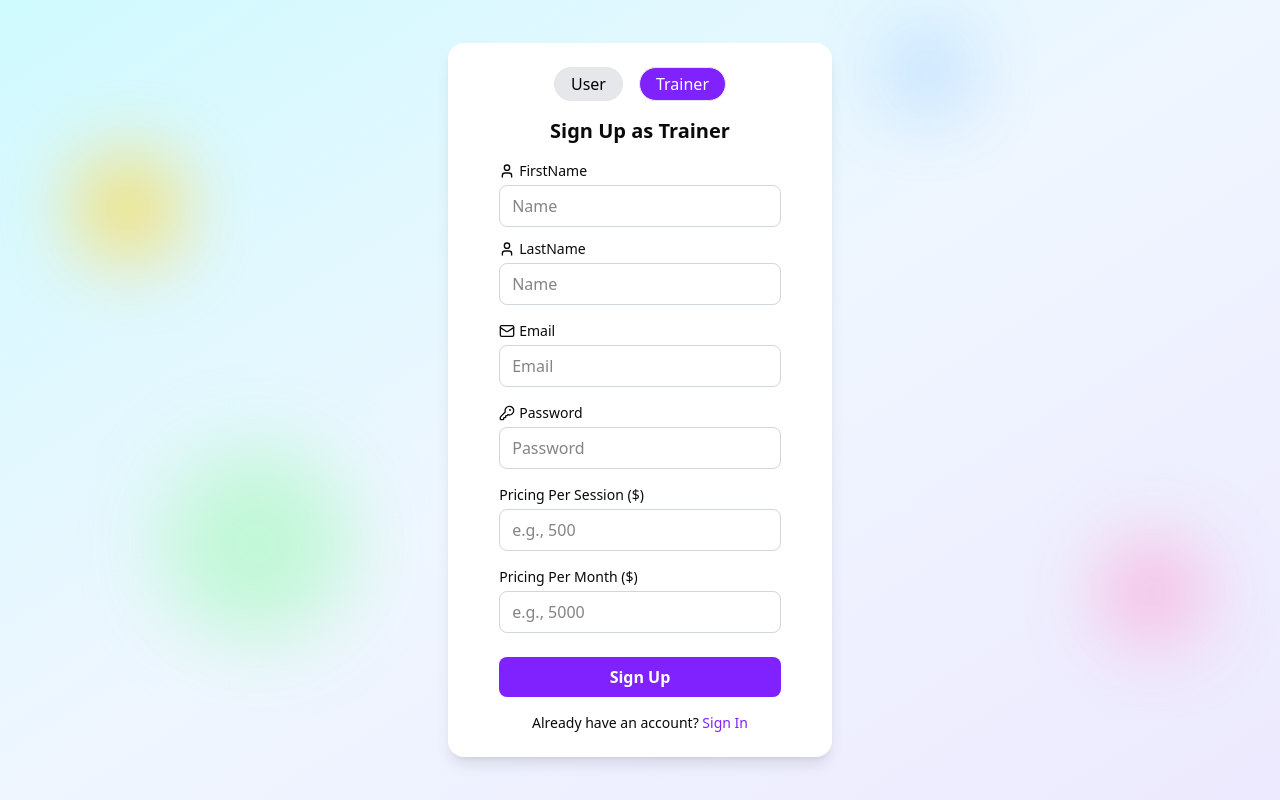
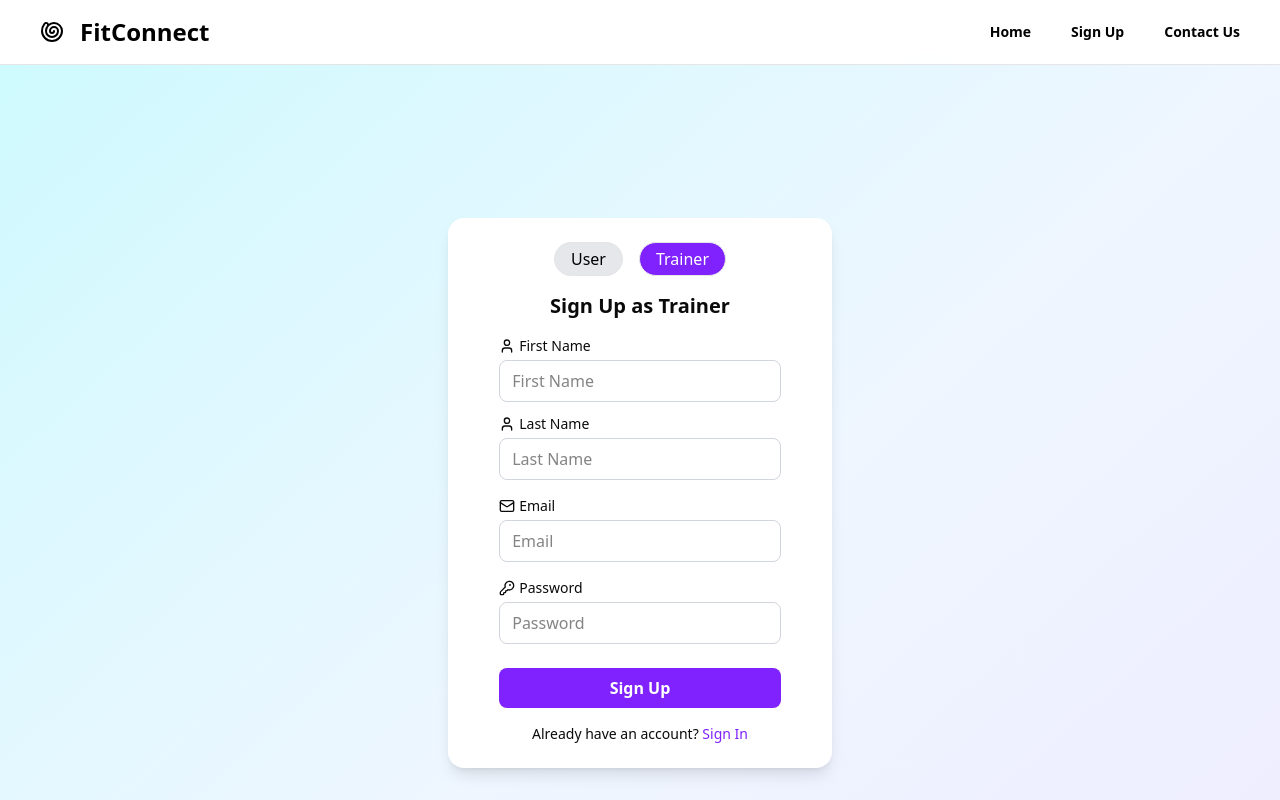
Before and after one commit to Praveenkumar02023/fit-connect, a React (Vite) app in the folder frontend/: page /signup/user in a window 1280 px wide. Both pictures are taken after a click on the button "Trainer". Shown: the top 800 px of the page. Built offline with nearby package versions, Linux system fonts and the light colour scheme.

Commit message:
update signin / signup page.

```diff
--- a/frontend/src/App.jsx
+++ b/frontend/src/App.jsx
@@ -60,9 +60,6 @@ function App() {
             <Route index element={<Dashboard />} />
             <Route path="trainers/:id" element={<TrainerProfile />} />
             <Route path="chat/:id" element={<Chat />} />
-            <Route path="contact" element={<Contact />} />
-            <Route path="policy" element={<Policy />} />
-            <Route path="terms" element={<Terms />} />
             <Route path="bookSessions" element={<BookSessions />} />
             <Route path="subscriptions" element={<ViewSubscriptions />} />
             <Route path="about" element={<AboutUs />} />
@@ -80,6 +77,9 @@ function App() {
           <Route path="/subscription-success" element={<SubscriptionSuccess />} />
           <Route path="/session-success" element={<SessionSuccess />} />
           <Route path="/event-success" element={<EventSuccess />} />
+            <Route path="/policy" element={<Policy />} />
+            <Route path="/contact" element={<Contact />} />
+            <Route path="/terms" element={<Terms />} />
 
           {/* Trainer Routes with Layout */}
           <Route path="/trainer" element={<TrainerLayout />}>
--- a/frontend/src/components/Signin.jsx
+++ b/frontend/src/components/Signin.jsx
@@ -1,63 +1,52 @@
-;
 import { Mail, KeyRoundIcon } from 'lucide-react';
+import { Link, useParams, useNavigate } from 'react-router-dom';
+import axios from "axios";
+import toast from "react-hot-toast";
+import { useRef, useContext } from 'react';
+import { StoreContext } from '../Context/StoreContext';
 
-import { Link, useParams, useNavigate } from 'react-router-dom';
-import axios from "axios"
-import toast from "react-hot-toast"
-import { useRef, useContext  } from 'react';
-import {StoreContext} from '../Context/StoreContext';
-
-
+import Navbar from '../components/User-Dashboard/Navbar'; // adjust path as needed
+import Footer from '../components/LandingPage/Footer'; // adjust path as needed
 
 const Signin = () => {
-  const emailRef = useRef(null)
-  const passwordRef = useRef(null)
+  const emailRef = useRef(null);
+  const passwordRef = useRef(null);
   const { role } = useParams();
   const navigate = useNavigate();
-  const {url , setToken} = useContext(StoreContext);
+  const { url, setToken } = useContext(StoreContext);
 
+  const currentRole = role === 'trainer' ? 'Trainer' : 'User';
 
-  const currentRole = role === 'trainer' ? 'Trainer' : 'User'; // default to User
-
-  const handleSignin = async() => {
+  const handleSignin = async () => {
     const email = emailRef.current.value;
     const password = passwordRef.current.value;
 
+    try {
+      let res;
 
-
-      try {
-
-        let res ;
-
-        if(currentRole === "Trainer"){
-
-          res = await axios.post(`${url}/api/v1/trainer/signin`,{
-          email :  email,
-          password : password
-
+      if (currentRole === "Trainer") {
+        res = await axios.post(`${url}/api/v1/trainer/signin`, {
+          email,
+          password
         });
-
-        }else{
-
-          res = await axios.post(`${url}/api/v1/user/signin`,{
-          email :  email,
-          password : password
+      } else {
+        res = await axios.post(`${url}/api/v1/user/signin`, {
+          email,
+          password
         });
       }
 
-        if(res.status != 200){
+      if (res.status !== 200) {
+        toast.error(res.message || "Something went wrong");
+        return;
+      }
 
-          toast.error(res.message || "something went wrong");
-          return;
+      setToken(res.data.token);
+      toast.success(res.message || "Signin successful");
 
-        }
-        setToken(res.data.token);
-        toast.success(res.message || "signin successfull");
-        setToken(res.data.token)
-
-        if(currentRole === "Trainer"){
+      if (currentRole === "Trainer") {
         navigate("/trainer/");
-        }else{
+      } else {
         navigate("/user/feed");
       }
 
@@ -65,22 +54,23 @@ const Signin = () => {
       toast.error(error.message);
       console.log(error);
     }
-
-  }
-
+  };
 
   return (
-    <div className="relative h-screen w-screen flex items-center justify-center bg-gradient-to-br from-violet-100 via-cyan-50 to-blue-50">
+    <>
+      <Navbar place="auth" />
+
+      <div className="relative min-h-screen w-full flex items-center justify-center bg-gradient-to-br from-violet-100 via-cyan-50 to-blue-50 pt-10 pb-20">
         {/* Animated Background */}
-      <div className="h-full w-full absolute inset-0">
-        <div className="absolute bottom-40 right-20 h-24 w-24 rounded-full bg-violet-300 blur-2xl animate-pulse"></div>
-        <div className="absolute bottom-40 left-40 h-48 w-48 rounded-full bg-cyan-200 blur-2xl animate-pulse"></div>
-        <div className="absolute top-10 right-80 h-16 w-16 rounded-full bg-blue-300 blur-2xl animate-pulse"></div>
-        <div className="absolute top-40 left-20 h-24 w-24 rounded-full bg-blue-300 blur-2xl animate-pulse"></div>
+        <div className="h-full w-full absolute inset-0 z-0">
+          <div className="absolute bottom-40 right-20 h-24 w-24 rounded-full bg-violet-300 blur-2xl animate-pulse opacity-50"></div>
+          <div className="absolute bottom-40 left-40 h-48 w-48 rounded-full bg-cyan-200 blur-2xl animate-pulse opacity-50"></div>
+          <div className="absolute top-10 right-80 h-16 w-16 rounded-full bg-blue-300 blur-2xl animate-pulse opacity-50"></div>
+          <div className="absolute top-40 left-20 h-24 w-24 rounded-full bg-blue-300 blur-2xl animate-pulse opacity-50"></div>
         </div>
 
         {/* Login Box */}
-      <div className="relative bg-white shadow-lg rounded-2xl w-[90%] max-w-sm flex flex-col items-center justify-start py-6 px-4 z-10">
+        <div className="relative z-10 bg-white shadow-lg rounded-2xl w-[90%] max-w-sm flex flex-col items-center justify-start py-6 px-4">
           {/* Role Toggle */}
           <div className="flex justify-center mb-4 gap-4">
             <button
@@ -147,6 +137,9 @@ const Signin = () => {
           </p>
         </div>
       </div>
+
+      <Footer />
+    </>
   );
 };
 
--- a/frontend/src/components/Signup.jsx
+++ b/frontend/src/components/Signup.jsx
@@ -1,11 +1,12 @@
-import { useRef , useContext} from "react";
+import { useRef, useContext } from "react";
 import { KeyRoundIcon, Mail, User } from "lucide-react";
 import { Link, useParams, useNavigate } from "react-router-dom";
 import axios from "axios";
 import toast from "react-hot-toast";
 import { StoreContext } from "../Context/StoreContext";
-
-
+import NavbarLink from "./LandingPage/TextComponent";
+import Footer from "./LandingPage/Footer";
+import Navbar from "./User-Dashboard/Navbar";
 
 const Signup = () => {
   const nameRef = useRef(null);
@@ -14,49 +15,39 @@ const Signup = () => {
   const emailRef = useRef(null);
   const genderRef = useRef(null);
   const passwordRef = useRef(null);
-  const sessionPriceRef = useRef(null);
-  const monthPriceRef = useRef(null);
-
 
   const { role } = useParams();
-  let token ;
+  let token;
 
   const navigate = useNavigate();
-  const {url , setToken} = useContext(StoreContext);
+  const { url, setToken } = useContext(StoreContext);
 
   const currentRole = role === "trainer" ? "Trainer" : "User"; // fallback to User
 
   const handleSignup = async () => {
-
     const email = emailRef.current?.value;
     const password = passwordRef.current?.value;
-
 
     if (currentRole === "User") {
       const name = nameRef.current?.value;
       const gender = genderRef.current?.value;
 
       try {
-        const res = await axios.post(
-          `${url}/api/v1/user/signup`,
-          {
-            name: name,
-            email: email,
-            password: password,
-            gender: gender,
-          }
-        );
-
+        const res = await axios.post(`${url}/api/v1/user/signup`, {
+          name,
+          email,
+          password,
+          gender,
+        });
 
         token = res.data.token;
-
-        if (res.status != 201) {
+        if (res.status !== 201) {
           toast.error("Signup failed :(");
           return;
         }
 
-        navigate("/feed");
-        toast.success("Sign up successfull :)");
+        navigate("/user/feed");
+        toast.success("Sign up successful :)");
       } catch (error) {
         console.log(error);
       }
@@ -65,43 +56,38 @@ const Signup = () => {
     if (currentRole === "Trainer") {
       const firstName = firstNameRef.current?.value;
       const lastName = lastNameRef.current?.value;
-      const pricing_perSession = Number(sessionPriceRef.current?.value);
-      const pricing_perMonth = Number(monthPriceRef.current?.value);
 
       try {
-        const res = await axios.post(
-         `${url}/api/v1/trainer/signup`,
-          {
+        const res = await axios.post(`${url}/api/v1/trainer/signup`, {
           firstName,
-            lastName ,
+          lastName,
           email,
           password,
-           pricing_perSession,
-           pricing_perMonth,
-          }
-        );
+        });
 
-        console.log(res);
-
-        if (res.status != 201) {
+        if (res.status !== 201) {
           toast.error("Signup failed :(");
           return;
         }
 
-        navigate("/trainer/dashboard");
         setToken(res.data.token);
-        toast.success("Sign up successfull :)");
+        navigate("/trainer/");
+        toast.success("Sign up successful :)");
       } catch (error) {
         console.log(error);
       }
     }
   };
 
+  return (
+    <div>
+      <Navbar place="auth" />
+      <div className="min-h-screen bg-gradient-to-br from-cyan-100 via-blue-50 to-violet-100 flex flex-col overflow-hidden">
+      {/* Navbar */}
+      <NavbarLink />
 
-  return (
-    <div className="relative h-screen w-screen flex items-center justify-center bg-gradient-to-br from-cyan-100 via-blue-50 to-violet-100">
       {/* Background Blurs */}
-      <div className="h-full w-full absolute inset-0">
+      <div className="h-full w-full absolute inset-0 -z-10">
         <div className="absolute bottom-40 right-20 h-24 w-24 rounded-full bg-pink-300 blur-2xl animate-pulse"></div>
         <div className="absolute bottom-40 left-40 h-48 w-48 rounded-full bg-green-200 blur-2xl animate-pulse"></div>
         <div className="absolute top-10 right-80 h-16 w-16 rounded-full bg-blue-300 blur-2xl animate-pulse"></div>
@@ -109,7 +95,8 @@ const Signup = () => {
       </div>
 
       {/* Signup Box */}
-      <div className="relative bg-white shadow-lg rounded-2xl w-[90%] max-w-sm flex flex-col items-center justify-start py-6 px-4 z-10">
+      <div className=" min-h-screen flex-grow flex items-center justify-center px-4 relative z-10">
+        <div className="bg-white shadow-lg rounded-2xl w-[90%] max-w-sm flex flex-col items-center py-6 px-4">
           {/* Role Toggle */}
           <div className="flex justify-center mb-4 gap-4">
             <button
@@ -138,7 +125,7 @@ const Signup = () => {
             Sign Up as {currentRole}
           </h1>
 
-        {/* Name Input */}
+          {/* User name */}
           {currentRole === "User" && (
             <div className="w-[80%] mb-4">
               <label className="text-sm flex items-center gap-1 mb-1">
@@ -152,30 +139,32 @@ const Signup = () => {
               />
             </div>
           )}
+
+          {/* Trainer name */}
           {currentRole === "Trainer" && (
-          <div className="w-[80%] mb-4 ">
+            <div className="w-[80%] mb-4">
               <label className="text-sm flex items-center gap-1 mb-1">
-              <User className="size-4" /> FirstName
+                <User className="size-4" /> First Name
               </label>
               <input
                 ref={firstNameRef}
                 type="text"
-              placeholder="Name"
+                placeholder="First Name"
                 className="w-full px-3 py-2 rounded-md border border-gray-300 focus:outline-none focus:ring-2 focus:ring-violet-500"
               />
               <label className="mt-3 text-sm flex items-center gap-1 mb-1">
-              <User className="size-4" /> LastName
+                <User className="size-4" /> Last Name
               </label>
               <input
                 ref={lastNameRef}
                 type="text"
-              placeholder="Name"
+                placeholder="Last Name"
                 className="w-full px-3 py-2 rounded-md border border-gray-300 focus:outline-none focus:ring-2 focus:ring-violet-500"
               />
             </div>
           )}
 
-        {/* Email Input */}
+          {/* Email */}
           <div className="w-[80%] mb-4">
             <label className="text-sm flex items-center gap-1 mb-1">
               <Mail className="size-4" /> Email
@@ -188,7 +177,7 @@ const Signup = () => {
             />
           </div>
 
-        {/* Gender for User only */}
+          {/* Gender for user */}
           {currentRole === "User" && (
             <div className="w-[80%] mb-4">
               <label className="text-sm mb-1 block">Gender</label>
@@ -204,7 +193,7 @@ const Signup = () => {
             </div>
           )}
 
-        {/* Password Input */}
+          {/* Password */}
           <div className="w-[80%] mb-4">
             <label className="text-sm flex items-center gap-1 mb-1">
               <KeyRoundIcon className="size-4" /> Password
@@ -217,36 +206,8 @@ const Signup = () => {
             />
           </div>
 
-        {/* Extra Fields for Trainer */}
-        {currentRole === "Trainer" && (
-          <>
-            <div className="w-[80%] mb-4">
-              <label className="text-sm mb-1 block">
-                Pricing Per Session ($)
-              </label>
-              <input
-                ref={sessionPriceRef}
-                type="number"
-                placeholder="e.g., 500"
-                className="w-full px-3 py-2 rounded-md border border-gray-300 focus:outline-none focus:ring-2 focus:ring-violet-500"
-              />
-            </div>
 
-            <div className="w-[80%] mb-4">
-              <label className="text-sm mb-1 block">
-                Pricing Per Month ($)
-              </label>
-              <input
-                ref={monthPriceRef}
-                type="number"
-                placeholder="e.g., 5000"
-                className="w-full px-3 py-2 rounded-md border border-gray-300 focus:outline-none focus:ring-2 focus:ring-violet-500"
-              />
-            </div>
-          </>
-        )}
-
-        {/* Submit Button */}
+          {/* Sign Up Button */}
           <button
             onClick={handleSignup}
             className="w-[80%] py-2 mt-2 bg-violet-600 hover:bg-gray-800 text-white font-semibold rounded-md transition duration-300"
@@ -254,7 +215,7 @@ const Signup = () => {
             Sign Up
           </button>
 
-        {/* Redirect Link */}
+          {/* Sign In Redirect */}
           <p className="text-sm mt-4">
             Already have an account?{" "}
             <Link to="/signin/user" className="text-violet-600 hover:underline">
@@ -263,6 +224,11 @@ const Signup = () => {
           </p>
         </div>
       </div>
+
+      {/* Footer */}
+      <Footer />
+    </div>
+    </div>
   );
 };
 
--- a/frontend/src/components/User-Dashboard/Navbar.jsx
+++ b/frontend/src/components/User-Dashboard/Navbar.jsx
@@ -1,20 +1,22 @@
 import { Shell, Menu } from "lucide-react";
-import { useNavigate } from "react-router-dom";
+import { useNavigate, Link } from "react-router-dom";
 import NavbarLink from "../LandingPage/TextComponent.jsx";
 import { useContext, useEffect, useState } from "react";
 import { StoreContext } from "../../Context/StoreContext.jsx";
 import axios from "axios";
-import clsx from "clsx";
 
 import UserSidebar from "../User-Dashboard/UseSidebar.jsx";
 
-const Navbar = () => {
+const Navbar = ({ place }) => {
   const navigate = useNavigate();
   const [sidebarOpen, setSidebarOpen] = useState(false);
   const [user, setUser] = useState(null);
   const { token, url } = useContext(StoreContext);
 
+  const isAuthPage = place === "auth";
+
   useEffect(() => {
+    if (!isAuthPage) {
       async function getUser() {
         try {
           const res = await axios.get(`${url}/api/v1/user/profile`, {
@@ -26,7 +28,8 @@ const Navbar = () => {
         }
       }
       getUser();
-  }, [token, url]);
+    }
+  }, [token, url, isAuthPage]);
 
   useEffect(() => {
     if (sidebarOpen) {
@@ -34,7 +37,6 @@ const Navbar = () => {
     } else {
       document.body.classList.remove("overflow-hidden");
     }
-
     return () => {
       document.body.classList.remove("overflow-hidden");
     };
@@ -46,17 +48,32 @@ const Navbar = () => {
         <div className="flex items-center justify-between h-16">
           {/* Logo */}
           <div
-            onClick={() => navigate("/user/feed")}
+            onClick={() => navigate(isAuthPage ? "/" : "/user/feed")}
             className="flex items-center cursor-pointer"
           >
             <div className="p-2 bg-gradient-fitness rounded-xl shadow-fitness">
               <Shell className="h-6 w-6 text-black" />
             </div>
-            <h1 className="text-xl sm:text-2xl font-bold text-black">
+            <h1 className="text-xl sm:text-2xl font-bold text-black ml-2">
               FitConnect
             </h1>
           </div>
 
+          {/* Links */}
+          {isAuthPage ? (
+            <div className="flex items-center space-x-6">
+              <Link to="/" className="py-1 px-2 hover:bg-gray-200/90 rounded-xl text-sm text-black  font-semibold">
+                Home
+              </Link>
+              <Link to="/signup" className="py-1 px-2 hover:bg-gray-200/90 rounded-xl text-sm text-black   font-semibold">
+                Sign Up
+              </Link>
+              <Link to="/contact" className=" py-1 px-2 hover:bg-gray-200/90 rounded-xl text-sm text-black   font-semibold">
+                Contact Us
+              </Link>
+            </div>
+          ) : (
+            <>
               {/* Desktop Links */}
               <div className="hidden md:flex items-center space-x-6">
                 <NavbarLink text="Events" to="/user/registerEvents" />
@@ -64,7 +81,7 @@ const Navbar = () => {
                 <NavbarLink text="Dashboard" to="/user/" />
               </div>
 
-          {/* Profile + Menu for Mobile */}
+              {/* Profile + Mobile Menu */}
               <div className="flex items-center gap-3">
                 {/* Desktop Profile */}
                 <div className="hidden sm:flex items-center gap-2">
@@ -81,7 +98,7 @@ const Navbar = () => {
                   />
                 </div>
 
-            {/* Mobile Icon */}
+                {/* Mobile Menu Button */}
                 <button
                   className="flex sm:hidden p-2 border rounded-md hover:bg-muted"
                   onClick={() => setSidebarOpen(true)}
@@ -89,15 +106,19 @@ const Navbar = () => {
                   <Menu className="h-6 w-6 text-black" />
                 </button>
               </div>
+            </>
+          )}
         </div>
       </div>
 
-      {/* Sidebar */}
+      {/* Sidebar for authenticated users */}
+      {!isAuthPage && (
         <UserSidebar
           isOpen={sidebarOpen}
           onClose={() => setSidebarOpen(false)}
           user={user}
         />
+      )}
     </div>
   );
 };
```
Also changed, not shown: 1 other file (tests, documents, lock files or other folders). Lines whose indentation alone changed are shown as unchanged.
